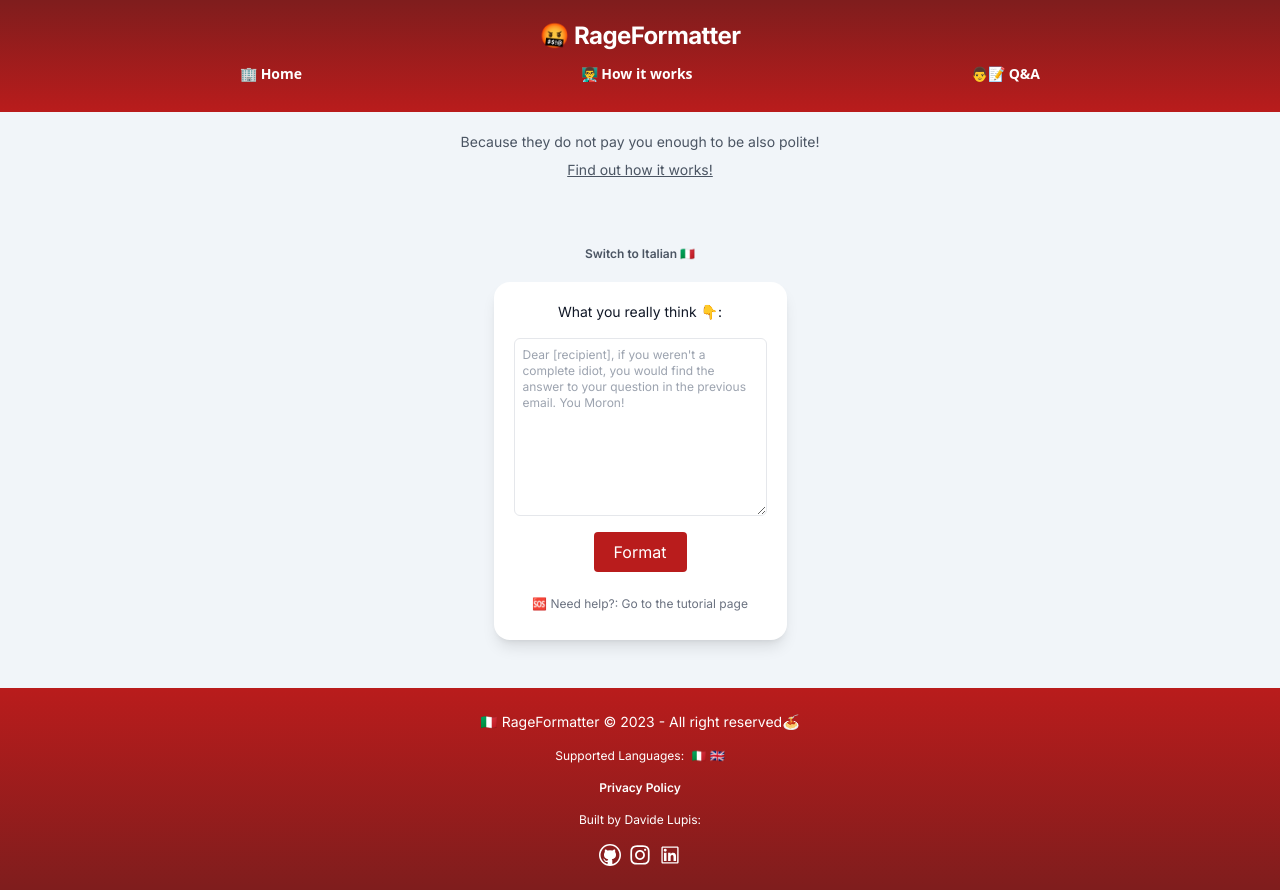
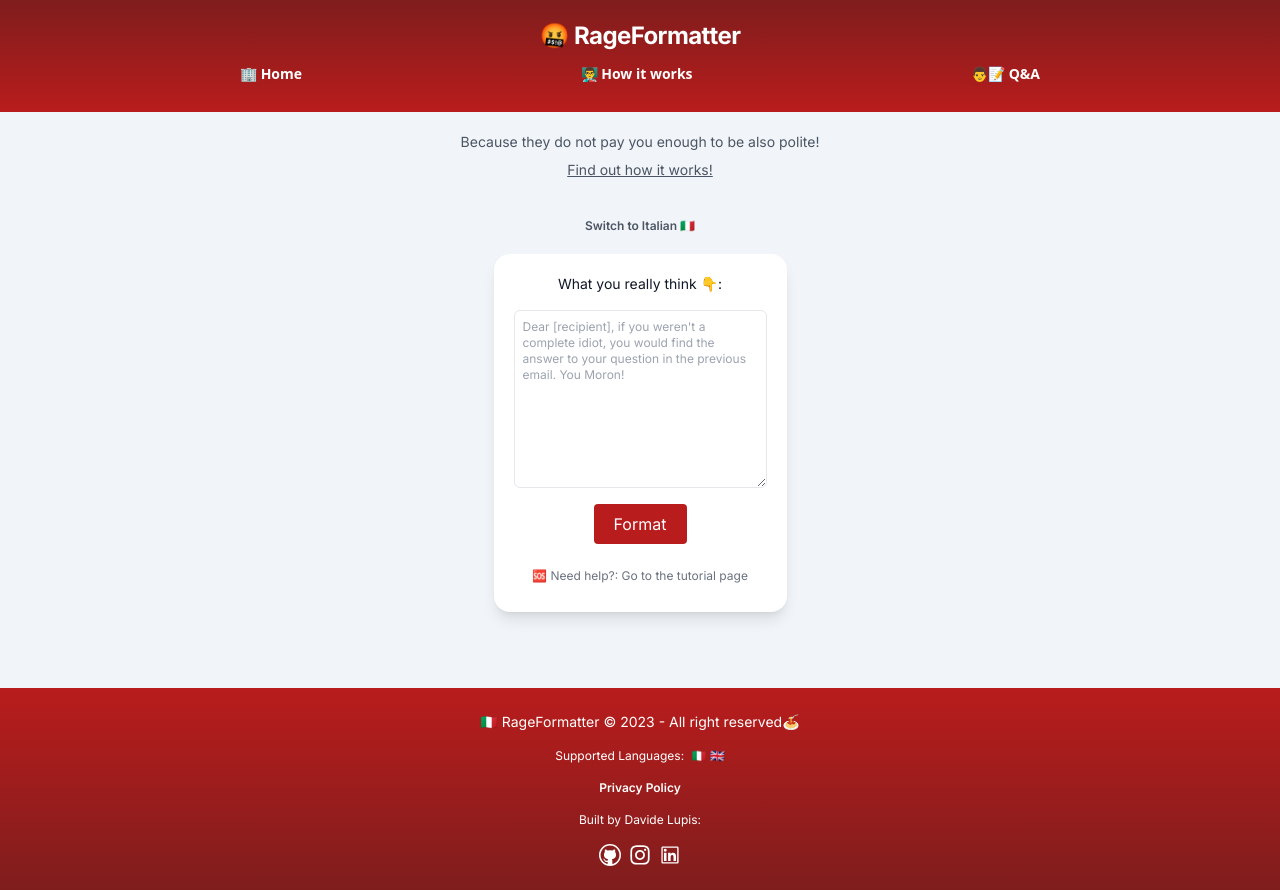
Before and after one commit to DataDavidProjects/rageformatter-nextjs, a Next.js app: page / in a window 1280 px wide. Built offline with nearby package versions, Linux system fonts and the light colour scheme.

Commit message:
Update MessageForm.tsx

```diff
--- a/src/app/components/MessageForm.tsx
+++ b/src/app/components/MessageForm.tsx
@@ -62,7 +62,7 @@ const MessageForm: React.FC = () => {
   };
 
   return (
-    <div className="py-2 grid col-auto justify-center mt-8">
+    <div className="py-2 grid col-auto justify-center mt-1 mb-4">
       <div className="mb-4 text-center">
         <button
           onClick={toggleLanguage}
```
